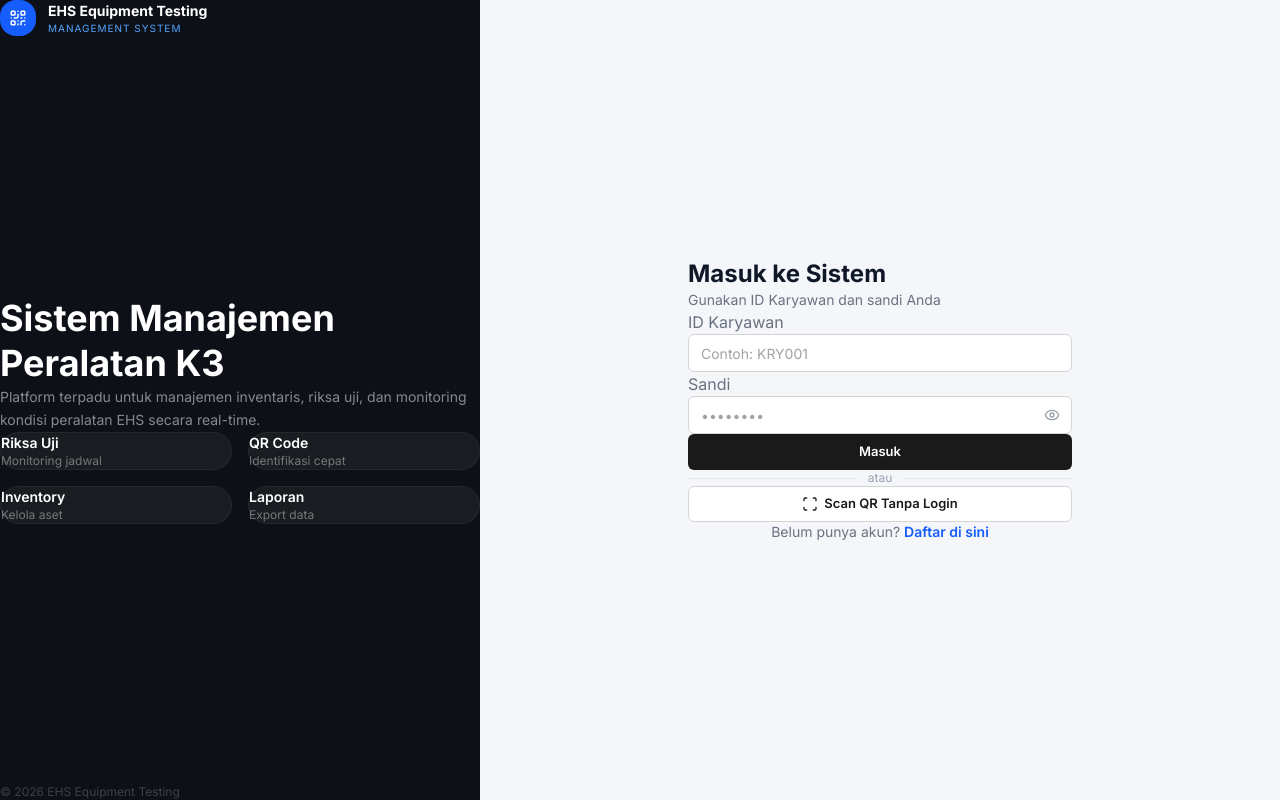
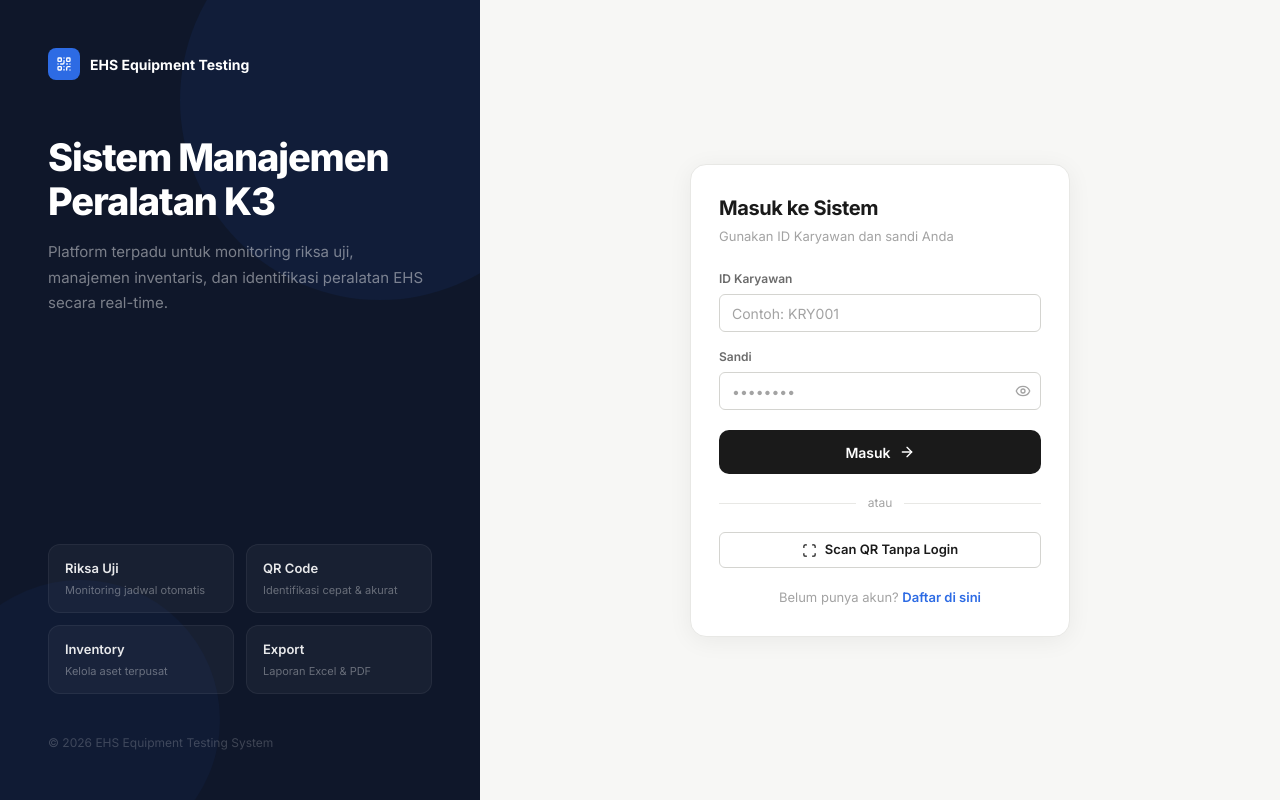
Before and after one commit to tauffanpc/EHS-Equipment-Testing, a React (Vite) app: page /login in a window 1280 px wide. Built offline with nearby package versions, Linux system fonts and the light colour scheme; no server answers.

Commit message:
Update LoginPage.tsx

```diff
--- a/src/pages/LoginPage.tsx
+++ b/src/pages/LoginPage.tsx
@@ -1,27 +1,23 @@
 import React, { useState, useEffect } from 'react';
 import { useNavigate, useSearchParams, Link } from 'react-router-dom';
 import { supabase, employeeIdToEmail } from '../lib/supabase';
-import { QrCode, Eye, EyeOff, AlertCircle, Scan } from 'lucide-react';
 import { useToast } from '../hooks/useToast';
+import { QrCode, Eye, EyeOff, AlertCircle, ArrowRight, Scan } from 'lucide-react';
 
 export const LoginPage: React.FC = () => {
   const [employeeId, setEmployeeId] = useState('');
   const [password, setPassword] = useState('');
-  const [showPassword, setShowPassword] = useState(false);
+  const [showPass, setShowPass] = useState(false);
   const [loading, setLoading] = useState(false);
   const [error, setError] = useState<string | null>(null);
   const navigate = useNavigate();
-  const [searchParams] = useSearchParams();
+  const [params] = useSearchParams();
   const { toast } = useToast();
 
   useEffect(() => {
-    const status = searchParams.get('status');
-    if (status === 'pending') {
-      setError('Akun Anda sedang menunggu persetujuan dari Superadmin.');
-    } else if (status === 'rejected') {
-      setError('Pendaftaran akun Anda ditolak. Hubungi Superadmin untuk informasi lebih lanjut.');
-    }
-    // Redirect if already logged in
+    const s = params.get('status');
+    if (s === 'pending') setError('Akun Anda sedang menunggu persetujuan Superadmin.');
+    if (s === 'rejected') setError('Pendaftaran ditolak. Hubungi Superadmin.');
     supabase.auth.getSession().then(({ data: { session } }) => {
       if (session) navigate('/dashboard', { replace: true });
     });
@@ -29,163 +25,127 @@ export const LoginPage: React.FC = () => {
 
   const handleLogin = async (e: React.FormEvent) => {
     e.preventDefault();
-    setLoading(true);
-    setError(null);
-
-    const email = employeeIdToEmail(employeeId);
-    const { data, error: signInError } = await supabase.auth.signInWithPassword({ email, password });
-
-    if (signInError) {
-      setError(signInError.message.includes('Invalid login credentials')
-        ? 'ID Karyawan atau sandi salah.'
-        : signInError.message);
-      setLoading(false);
-      return;
+    setLoading(true); setError(null);
+    const { data, error: err } = await supabase.auth.signInWithPassword({
+      email: employeeIdToEmail(employeeId), password
+    });
+    if (err) {
+      setError(err.message.includes('Invalid login credentials') ? 'ID Karyawan atau sandi salah.' : err.message);
+      setLoading(false); return;
     }
-
     if (data.user) {
-      const { data: profile } = await supabase
-        .from('profiles').select('*').eq('id', data.user.id).single();
-
-      if (!profile) {
-        setError('Profil tidak ditemukan. Hubungi Superadmin.');
-        await supabase.auth.signOut();
-      } else if (profile.status === 'pending') {
-        await supabase.auth.signOut();
-        setError('Akun Anda sedang menunggu persetujuan Superadmin.');
-      } else if (profile.status === 'rejected') {
-        await supabase.auth.signOut();
-        setError('Pendaftaran ditolak. Hubungi Superadmin.');
-      } else {
-        toast.success(`Selamat datang, ${profile.full_name}!`);
-        navigate(profile.role === 'superadmin' ? '/admin' : '/dashboard', { replace: true });
-      }
+      const { data: profile } = await supabase.from('profiles').select('*').eq('id', data.user.id).single();
+      if (!profile) { setError('Profil tidak ditemukan.'); await supabase.auth.signOut(); }
+      else if (profile.status === 'pending') { await supabase.auth.signOut(); setError('Akun menunggu persetujuan Superadmin.'); }
+      else if (profile.status === 'rejected') { await supabase.auth.signOut(); setError('Pendaftaran ditolak.'); }
+      else { toast.success(`Selamat datang, ${profile.full_name}!`); navigate(profile.role === 'superadmin' ? '/admin' : '/dashboard', { replace: true }); }
     }
     setLoading(false);
   };
 
   return (
-    <div className="min-h-screen bg-[#F4F6F9] flex">
-      {/* Left Panel - PC only */}
-      <div className="hidden lg:flex w-[480px] bg-[#0D1117] flex-col justify-between p-12 flex-shrink-0">
-        <div className="flex items-center gap-3">
-          <div className="w-9 h-9 bg-blue-600 rounded-lg flex items-center justify-center">
-            <QrCode size={18} className="text-white" />
+    <div style={{ minHeight: '100vh', display: 'flex', fontFamily: 'var(--font-sans)' }}>
+
+      {/* ── PC LEFT PANEL ── */}
+      <div className="hidden lg:flex" style={{
+        width: 480, background: '#0F172A',
+        flexDirection: 'column', justifyContent: 'space-between',
+        padding: '48px', flexShrink: 0, position: 'relative', overflow: 'hidden',
+      }}>
+        {/* Decorative */}
+        <div style={{ position: 'absolute', top: -100, right: -100, width: 400, height: 400, borderRadius: '50%', background: 'rgba(45,107,228,0.08)' }} />
+        <div style={{ position: 'absolute', bottom: -60, left: -60, width: 280, height: 280, borderRadius: '50%', background: 'rgba(45,107,228,0.05)' }} />
+
+        <div style={{ position: 'relative' }}>
+          <div style={{ display: 'flex', alignItems: 'center', gap: 10, marginBottom: 56 }}>
+            <div style={{ width: 32, height: 32, background: 'var(--accent)', borderRadius: 8, display: 'flex', alignItems: 'center', justifyContent: 'center' }}>
+              <QrCode size={16} color="#fff" />
             </div>
-          <div>
-            <p className="text-white font-bold text-sm">EHS Equipment Testing</p>
-            <p className="text-blue-400 text-[10px] uppercase tracking-widest">Management System</p>
+            <span style={{ color: '#fff', fontWeight: 700, fontSize: 14 }}>EHS Equipment Testing</span>
           </div>
-        </div>
-        <div>
-          <h1 className="text-4xl font-bold text-white leading-tight mb-4">
+          <h1 style={{ fontSize: 38, fontWeight: 800, color: '#fff', lineHeight: 1.15, letterSpacing: '-0.03em', marginBottom: 16 }}>
             Sistem Manajemen<br />Peralatan K3
           </h1>
-          <p className="text-white/50 text-sm leading-relaxed">
-            Platform terpadu untuk manajemen inventaris, riksa uji, dan monitoring kondisi peralatan EHS secara real-time.
+          <p style={{ color: 'rgba(255,255,255,0.45)', fontSize: 15, lineHeight: 1.7 }}>
+            Platform terpadu untuk monitoring riksa uji, manajemen inventaris, dan identifikasi peralatan EHS secara real-time.
           </p>
-          <div className="mt-10 grid grid-cols-2 gap-4">
+        </div>
+
+        <div style={{ position: 'relative' }}>
+          <div style={{ display: 'grid', gridTemplateColumns: '1fr 1fr', gap: 12, marginBottom: 40 }}>
             {[
-              { label: 'Riksa Uji', desc: 'Monitoring jadwal' },
-              { label: 'QR Code', desc: 'Identifikasi cepat' },
-              { label: 'Inventory', desc: 'Kelola aset' },
-              { label: 'Laporan', desc: 'Export data' },
+              { t: 'Riksa Uji', d: 'Monitoring jadwal otomatis' },
+              { t: 'QR Code', d: 'Identifikasi cepat & akurat' },
+              { t: 'Inventory', d: 'Kelola aset terpusat' },
+              { t: 'Export', d: 'Laporan Excel & PDF' },
             ].map(f => (
-              <div key={f.label} className="bg-white/5 rounded-xl p-4 border border-white/5">
-                <p className="text-white font-semibold text-sm">{f.label}</p>
-                <p className="text-white/40 text-xs mt-0.5">{f.desc}</p>
+              <div key={f.t} style={{ background: 'rgba(255,255,255,0.04)', border: '1px solid rgba(255,255,255,0.06)', borderRadius: 12, padding: '14px 16px' }}>
+                <p style={{ color: 'rgba(255,255,255,0.9)', fontWeight: 600, fontSize: 13, marginBottom: 3 }}>{f.t}</p>
+                <p style={{ color: 'rgba(255,255,255,0.35)', fontSize: 11 }}>{f.d}</p>
               </div>
             ))}
           </div>
-        </div>
-        <p className="text-white/20 text-xs">© 2026 EHS Equipment Testing</p>
-      </div>
-
-      {/* Right Panel - Login Form */}
-      <div className="flex-1 flex items-center justify-center p-6">
-        <div className="w-full max-w-sm">
-          {/* Mobile logo */}
-          <div className="lg:hidden flex items-center gap-3 mb-8">
-            <div className="w-9 h-9 bg-blue-600 rounded-lg flex items-center justify-center">
-              <QrCode size={18} className="text-white" />
-            </div>
-            <div>
-              <p className="font-bold text-sm text-gray-900">EHS Equipment Testing</p>
-              <p className="text-blue-600 text-[10px] uppercase tracking-widest">Management System</p>
+          <p style={{ color: 'rgba(255,255,255,0.2)', fontSize: 12 }}>© {new Date().getFullYear()} EHS Equipment Testing System</p>
         </div>
       </div>
 
-          <h2 className="text-2xl font-bold text-gray-900 mb-1">Masuk ke Sistem</h2>
-          <p className="text-gray-500 text-sm mb-8">Gunakan ID Karyawan dan sandi Anda</p>
+      {/* ── RIGHT / MOBILE FORM ── */}
+      <div style={{ flex: 1, display: 'flex', alignItems: 'center', justifyContent: 'center', padding: '24px 16px', background: 'var(--surface-2)' }}>
+        <div style={{ width: '100%', maxWidth: 380 }}>
+          {/* Mobile brand */}
+          <div className="lg:hidden" style={{ textAlign: 'center', marginBottom: 32 }}>
+            <div style={{ width: 56, height: 56, background: 'var(--accent)', borderRadius: 16, display: 'flex', alignItems: 'center', justifyContent: 'center', margin: '0 auto 12px' }}>
+              <QrCode size={26} color="#fff" />
+            </div>
+            <p style={{ fontWeight: 800, fontSize: 20, color: 'var(--ink)', letterSpacing: '-0.02em' }}>EHS Equipment Testing</p>
+            <p style={{ color: 'var(--ink-3)', fontSize: 13, marginTop: 4 }}>Sistem Manajemen Peralatan K3</p>
+          </div>
+
+          <div style={{ background: '#fff', borderRadius: 16, padding: 28, border: '1px solid var(--border)', boxShadow: '0 4px 24px rgba(0,0,0,0.06)' }}>
+            <h2 style={{ fontSize: 20, fontWeight: 700, color: 'var(--ink)', letterSpacing: '-0.02em', marginBottom: 4 }}>Masuk ke Sistem</h2>
+            <p style={{ color: 'var(--ink-3)', fontSize: 13, marginBottom: 24 }}>Gunakan ID Karyawan dan sandi Anda</p>
 
             {error && (
-            <div className="notif-banner notif-danger mb-6">
-              <AlertCircle size={16} className="flex-shrink-0 mt-0.5" />
-              <p className="text-sm">{error}</p>
+              <div className="notif notif-danger" style={{ marginBottom: 20, fontSize: 13 }}>
+                <AlertCircle size={15} style={{ flexShrink: 0, marginTop: 1 }} />
+                <span>{error}</span>
               </div>
             )}
 
-          <form onSubmit={handleLogin} className="space-y-4">
+            <form onSubmit={handleLogin} style={{ display: 'flex', flexDirection: 'column', gap: 16 }}>
               <div>
-              <label className="label-xs text-gray-500 block mb-1.5">ID Karyawan</label>
-              <input
-                type="text"
-                required
-                className="input-field"
-                placeholder="Contoh: KRY001"
-                value={employeeId}
-                onChange={e => setEmployeeId(e.target.value)}
-                autoComplete="username"
-              />
+                <label style={{ display: 'block', fontSize: 12, fontWeight: 600, color: 'var(--ink-2)', marginBottom: 6 }}>ID Karyawan</label>
+                <input className="input-field" placeholder="Contoh: KRY001" required value={employeeId} onChange={e => setEmployeeId(e.target.value)} autoComplete="username" />
               </div>
               <div>
-              <label className="label-xs text-gray-500 block mb-1.5">Sandi</label>
-              <div className="relative">
-                <input
-                  type={showPassword ? 'text' : 'password'}
-                  required
-                  className="input-field pr-11"
-                  placeholder="••••••••"
-                  value={password}
-                  onChange={e => setPassword(e.target.value)}
-                  autoComplete="current-password"
-                />
-                <button
-                  type="button"
-                  onClick={() => setShowPassword(!showPassword)}
-                  className="absolute right-3 top-1/2 -translate-y-1/2 text-gray-400 hover:text-gray-600"
-                >
-                  {showPassword ? <EyeOff size={16} /> : <Eye size={16} />}
+                <label style={{ display: 'block', fontSize: 12, fontWeight: 600, color: 'var(--ink-2)', marginBottom: 6 }}>Sandi</label>
+                <div style={{ position: 'relative' }}>
+                  <input className="input-field" type={showPass ? 'text' : 'password'} placeholder="••••••••" required value={password} onChange={e => setPassword(e.target.value)} style={{ paddingRight: 40 }} autoComplete="current-password" />
+                  <button type="button" onClick={() => setShowPass(!showPass)} style={{ position: 'absolute', right: 10, top: '50%', transform: 'translateY(-50%)', background: 'none', border: 'none', cursor: 'pointer', color: 'var(--ink-3)', display: 'flex' }}>
+                    {showPass ? <EyeOff size={16} /> : <Eye size={16} />}
                   </button>
                 </div>
               </div>
-
-            <button type="submit" disabled={loading} className="btn btn-primary w-full py-3 mt-2">
-              {loading ? 'Memverifikasi...' : 'Masuk'}
+              <button type="submit" disabled={loading} className="btn btn-primary btn-lg" style={{ width: '100%', marginTop: 4, gap: 8 }}>
+                {loading ? 'Memverifikasi...' : <><span>Masuk</span><ArrowRight size={16} /></>}
               </button>
             </form>
 
-          <div className="mt-6 space-y-3">
-            <div className="relative flex items-center gap-3">
-              <div className="flex-1 h-px bg-gray-200" />
-              <span className="text-xs text-gray-400">atau</span>
-              <div className="flex-1 h-px bg-gray-200" />
-            </div>
-            <button
-              onClick={() => navigate('/public-scan')}
-              className="btn btn-secondary w-full py-3"
-            >
-              <Scan size={16} />
-              Scan QR Tanpa Login
-            </button>
+            <div style={{ display: 'flex', alignItems: 'center', gap: 12, margin: '20px 0' }}>
+              <div style={{ flex: 1, height: 1, background: 'var(--border)' }} />
+              <span style={{ fontSize: 12, color: 'var(--ink-3)' }}>atau</span>
+              <div style={{ flex: 1, height: 1, background: 'var(--border)' }} />
             </div>
 
-          <p className="text-center text-sm text-gray-500 mt-6">
+            <button onClick={() => navigate('/public-scan')} className="btn btn-secondary" style={{ width: '100%', gap: 8 }}>
+              <Scan size={15} /> Scan QR Tanpa Login
+            </button>
+
+            <p style={{ textAlign: 'center', fontSize: 13, color: 'var(--ink-3)', marginTop: 20 }}>
               Belum punya akun?{' '}
-            <Link to="/register" className="text-blue-600 font-semibold hover:underline">
-              Daftar di sini
-            </Link>
+              <Link to="/register" style={{ color: 'var(--accent)', fontWeight: 600, textDecoration: 'none' }}>Daftar di sini</Link>
             </p>
+          </div>
         </div>
       </div>
     </div>
```
Lines whose indentation alone changed are shown as unchanged.
